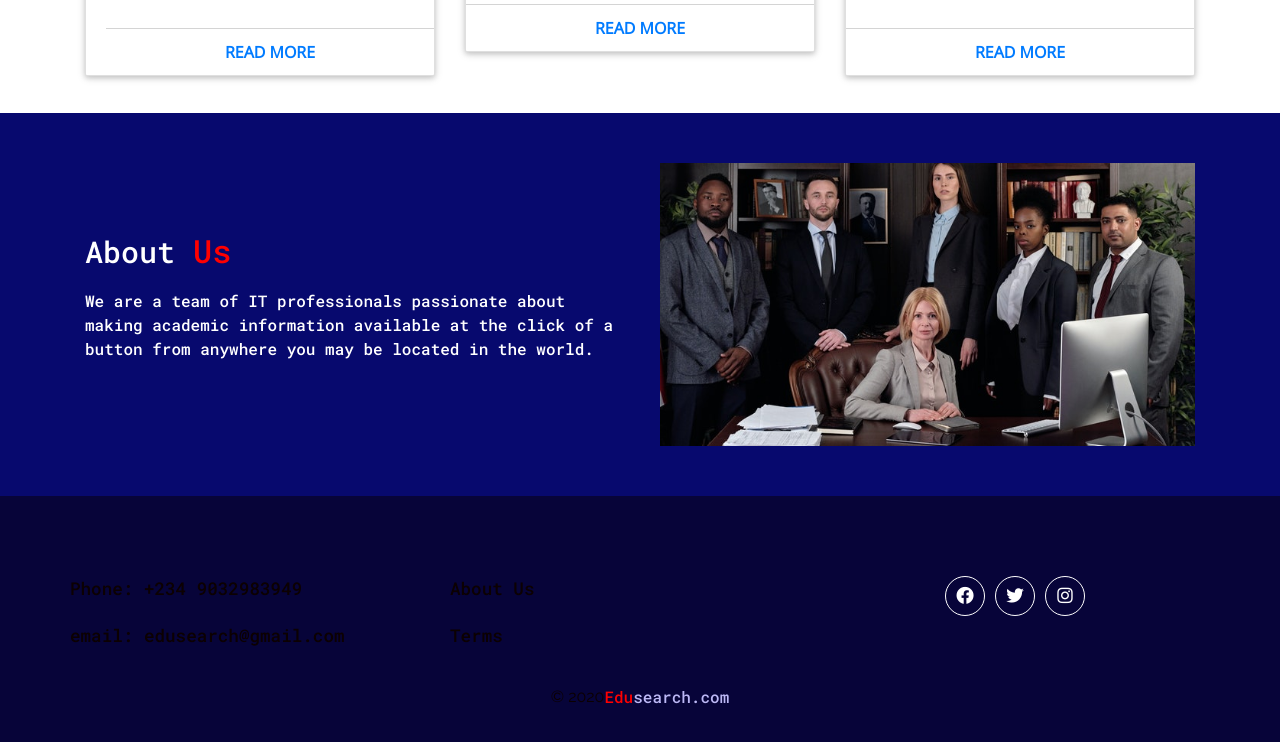
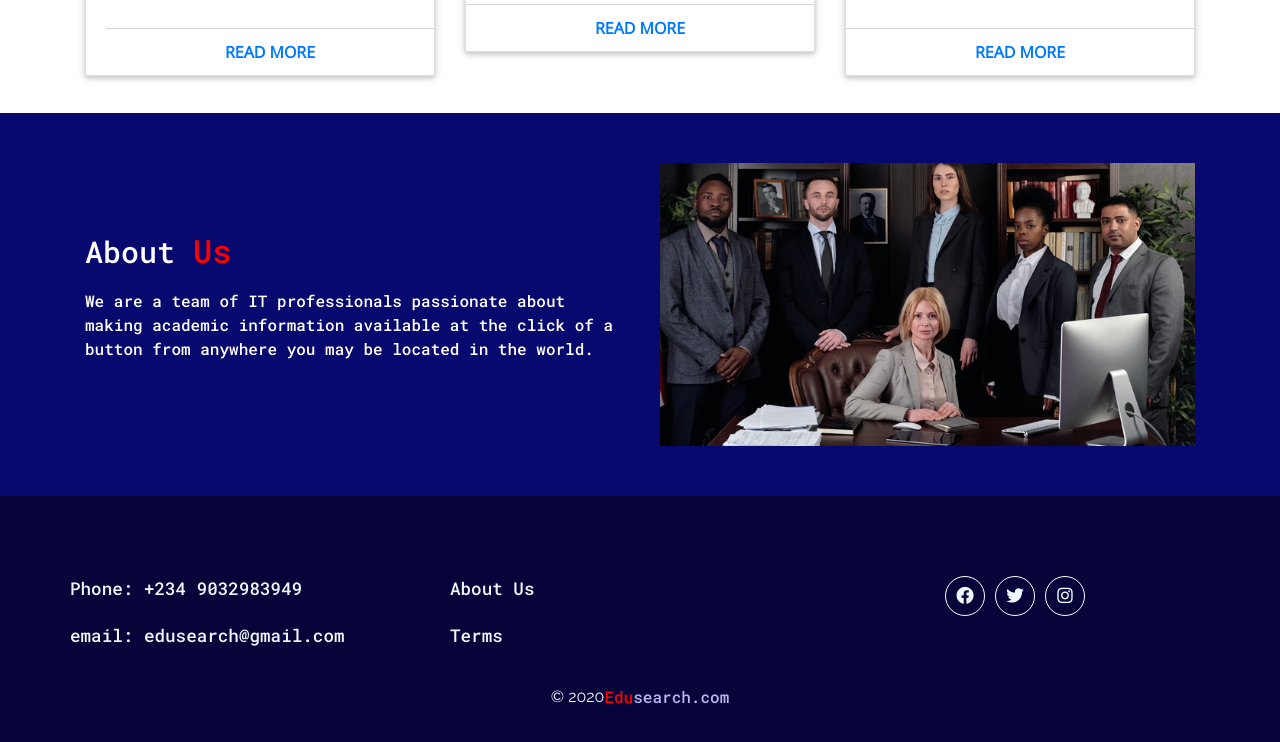
Before and after one commit to Justfemi/Edusearch, a plain HTML site: page index.html in a window 1280 px wide. Shown: the part 1228-1970 px from the top of the page. Drawn offline with nearby package versions, Linux system fonts and the light colour scheme; files whose address does not match are found by name.

Commit message:
fixed color contrast on footer

```diff
--- a/styles/main.css
+++ b/styles/main.css
@@ -317,7 +317,6 @@ button {
 /* Footer styling */
 footer {
   background-color: hsl(243, 87%, 12%);
-  color: #fff;
   padding: 50px 0;
 }
 
@@ -327,7 +326,10 @@ footer ul {
 
 footer ul li {
   margin-bottom: 20px;
-  color: #fff;
+}
+
+footer ul li a {
+  color: aliceblue;
 }
 
 footer .social-media {
@@ -358,6 +360,10 @@ footer>div>a:last-child {
   justify-content: center;
   font-size: 1rem;
   font-family: 'Raleway', sans-serif;
+}
+
+.containers a {
+  color: aliceblue;
 }
 
 .green {
```
